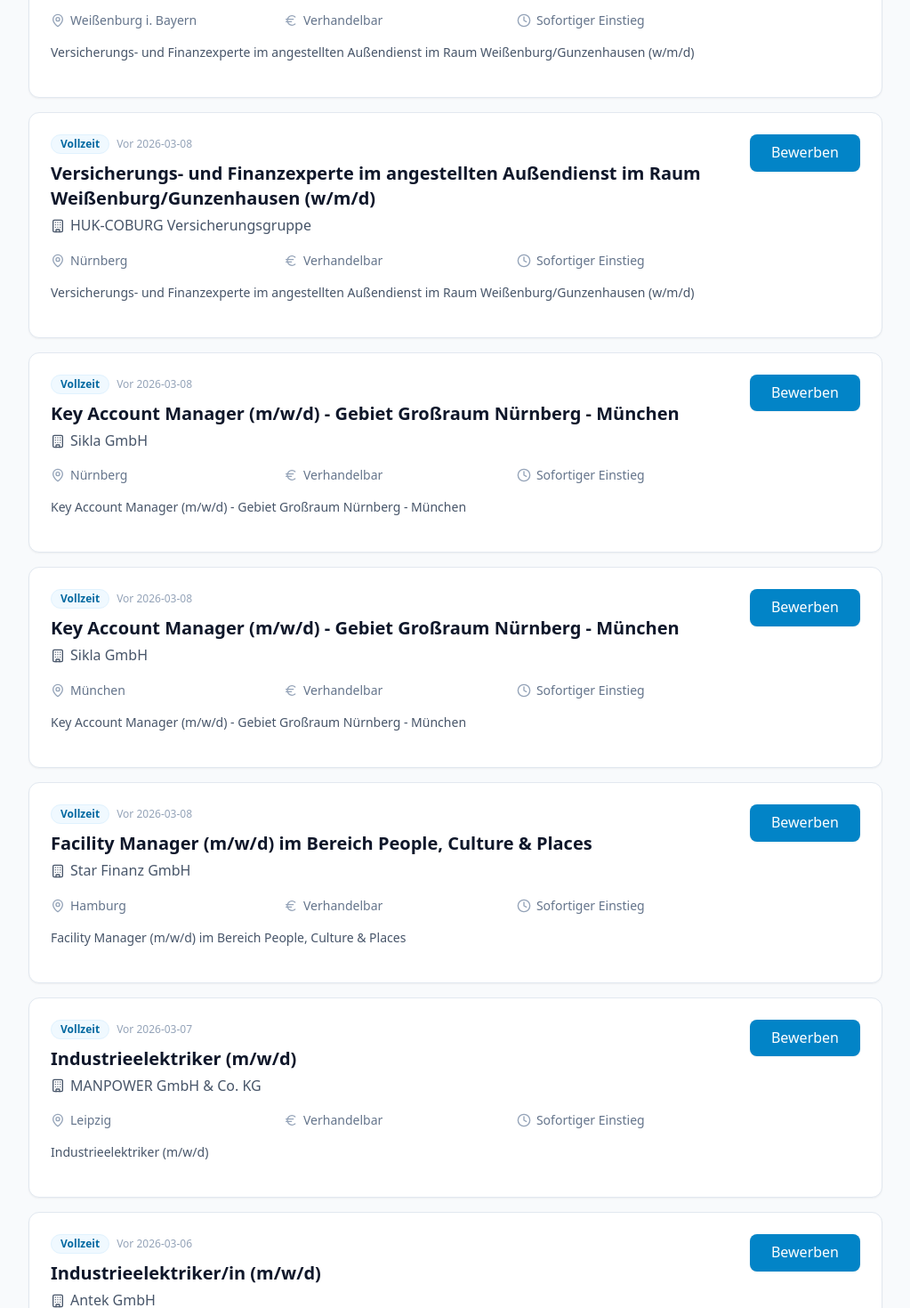
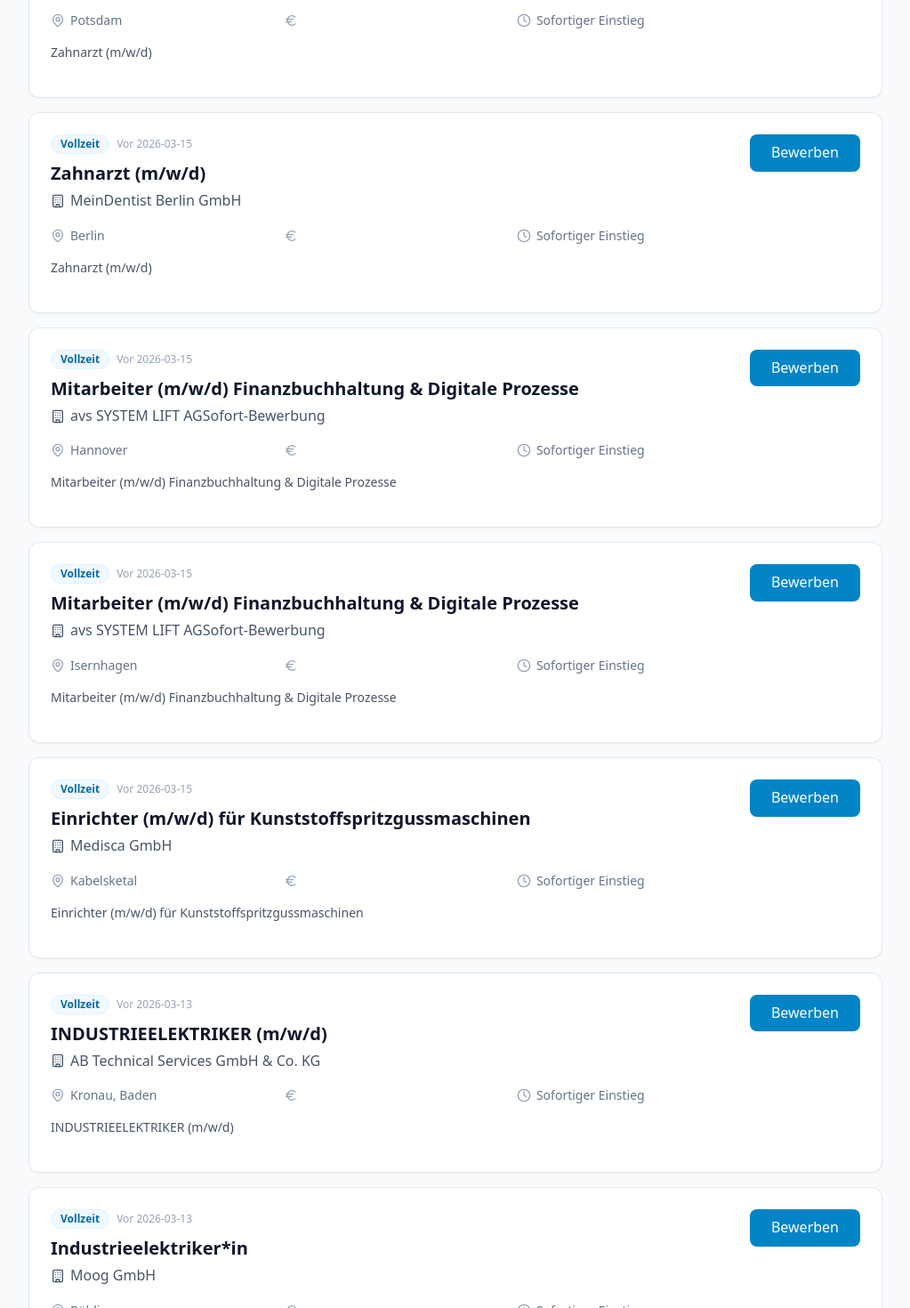
Before and after one commit to shufflethis/industrieelektriker-stellenangebote.de, a React (Vite) app: page /#/ in a window 1280 px wide. Shown: the part 1580-3050 px from the top of the page at 89% size, without its empty margins (128-1151 px from the left). Built offline with nearby package versions, Linux system fonts and the light colour scheme; no server answers.

Commit message:
chore: update job listings from external sources (HR-JobScraper)
25 jobs injected from: Arbeitsagentur, Indeed, StepStone, meinestadt.de

```diff
--- a/index.html
+++ b/index.html
@@ -133,21 +133,21 @@
   {
     "@context": "https://schema.org",
     "@type": "JobPosting",
-    "title": "Pflegefachkräfte oder Medizinische Fachangestellte (m/w/d) für die Dialyse",
-    "description": "Pflegefachkräfte oder Medizinische Fachangestellte (m/w/d) für die Dialyse",
-    "datePosted": "2026-03-08",
-    "validThrough": "2026-05-06",
+    "title": "Haustechniker/in (m/w/d) für Bestandsimmobilien mit großer Dienstwohnung",
+    "description": "Haustechniker/in (m/w/d) für Bestandsimmobilien mit großer Dienstwohnung",
+    "datePosted": "2026-03-15",
+    "validThrough": "2026-05-13",
     "employmentType": "FULL_TIME",
     "hiringOrganization": {
       "@type": "Organization",
-      "name": "Nephrocare Salzgitter GmbH Medizinisches Versorgungszentrum",
+      "name": "Neuerburg GrundstücksgemeinschaftSofort-Bewerbung",
       "sameAs": "https://industrieelektriker-stellenangebote.de"
     },
     "jobLocation": {
       "@type": "Place",
       "address": {
         "@type": "PostalAddress",
-        "addressLocality": "Salzgitter",
+        "addressLocality": "Köln",
         "addressCountry": "DE"
       }
     }
@@ -155,21 +155,21 @@
   {
     "@context": "https://schema.org",
     "@type": "JobPosting",
-    "title": "Versicherungs- und Finanzexperte im angestellten Außendienst im Raum Weißenburg/Gunzenhausen (w/m/d)",
-    "description": "Versicherungs- und Finanzexperte im angestellten Außendienst im Raum Weißenburg/Gunzenhausen (w/m/d)",
-    "datePosted": "2026-03-08",
-    "validThrough": "2026-05-06",
+    "title": "Zahnarzt (m/w/d)",
+    "description": "Zahnarzt (m/w/d)",
+    "datePosted": "2026-03-15",
+    "validThrough": "2026-05-13",
     "employmentType": "FULL_TIME",
     "hiringOrganization": {
       "@type": "Organization",
-      "name": "HUK-COBURG Versicherungsgruppe",
+      "name": "MeinDentist Berlin GmbH",
       "sameAs": "https://industrieelektriker-stellenangebote.de"
     },
     "jobLocation": {
       "@type": "Place",
       "address": {
         "@type": "PostalAddress",
-        "addressLocality": "Weißenburg i. Bayern",
+        "addressLocality": "Potsdam",
         "addressCountry": "DE"
       }
     }
@@ -177,21 +177,21 @@
   {
     "@context": "https://schema.org",
     "@type": "JobPosting",
-    "title": "Versicherungs- und Finanzexperte im angestellten Außendienst im Raum Weißenburg/Gunzenhausen (w/m/d)",
-    "description": "Versicherungs- und Finanzexperte im angestellten Außendienst im Raum Weißenburg/Gunzenhausen (w/m/d)",
-    "datePosted": "2026-03-08",
-    "validThrough": "2026-05-06",
+    "title": "Zahnarzt (m/w/d)",
+    "description": "Zahnarzt (m/w/d)",
+    "datePosted": "2026-03-15",
+    "validThrough": "2026-05-13",
     "employmentType": "FULL_TIME",
     "hiringOrganization": {
       "@type": "Organization",
-      "name": "HUK-COBURG Versicherungsgruppe",
+      "name": "MeinDentist Berlin GmbH",
       "sameAs": "https://industrieelektriker-stellenangebote.de"
     },
     "jobLocation": {
       "@type": "Place",
       "address": {
         "@type": "PostalAddress",
-        "addressLocality": "Nürnberg",
+        "addressLocality": "Berlin",
         "addressCountry": "DE"
       }
     }
@@ -199,21 +199,21 @@
   {
     "@context": "https://schema.org",
     "@type": "JobPosting",
-    "title": "Key Account Manager (m/w/d) - Gebiet Großraum Nürnberg - München",
-    "description": "Key Account Manager (m/w/d) - Gebiet Großraum Nürnberg - München",
-    "datePosted": "2026-03-08",
-    "validThrough": "2026-05-06",
+    "title": "Mitarbeiter (m/w/d) Finanzbuchhaltung & Digitale Prozesse",
+    "description": "Mitarbeiter (m/w/d) Finanzbuchhaltung & Digitale Prozesse",
+    "datePosted": "2026-03-15",
+    "validThrough": "2026-05-13",
     "employmentType": "FULL_TIME",
     "hiringOrganization": {
       "@type": "Organization",
-      "name": "Sikla GmbH",
+      "name": "avs SYSTEM LIFT AGSofort-Bewerbung",
       "sameAs": "https://industrieelektriker-stellenangebote.de"
     },
     "jobLocation": {
       "@type": "Place",
       "address": {
         "@type": "PostalAddress",
-        "addressLocality": "Nürnberg",
+        "addressLocality": "Hannover",
         "addressCountry": "DE"
       }
     }
@@ -221,21 +221,21 @@
   {
     "@context": "https://schema.org",
     "@type": "JobPosting",
-    "title": "Key Account Manager (m/w/d) - Gebiet Großraum Nürnberg - München",
-    "description": "Key Account Manager (m/w/d) - Gebiet Großraum Nürnberg - München",
-    "datePosted": "2026-03-08",
-    "validThrough": "2026-05-06",
+    "title": "Mitarbeiter (m/w/d) Finanzbuchhaltung & Digitale Prozesse",
+    "description": "Mitarbeiter (m/w/d) Finanzbuchhaltung & Digitale Prozesse",
+    "datePosted": "2026-03-15",
+    "validThrough": "2026-05-13",
     "employmentType": "FULL_TIME",
     "hiringOrganization": {
       "@type": "Organization",
-      "name": "Sikla GmbH",
+      "name": "avs SYSTEM LIFT AGSofort-Bewerbung",
       "sameAs": "https://industrieelektriker-stellenangebote.de"
     },
     "jobLocation": {
       "@type": "Place",
       "address": {
         "@type": "PostalAddress",
-        "addressLocality": "München",
+        "addressLocality": "Isernhagen",
         "addressCountry": "DE"
       }
     }
--- a/pages/Home.tsx
+++ b/pages/Home.tsx
@@ -7,253 +7,228 @@ import { Job } from '../types';
 const FEATURED_JOBS: Job[] = [
   {
     id: '1',
+    title: 'Haustechniker/in (m/w/d) für Bestandsimmobilien mit großer Dienstwohnung',
+    company: 'Neuerburg GrundstücksgemeinschaftSofort-Bewerbung',
+    location: 'Köln',
+    type: 'Vollzeit',
+    description: 'Haustechniker/in (m/w/d) für Bestandsimmobilien mit großer Dienstwohnung',
+    postedAt: '2026-03-15'
+  },
+  {
+    id: '2',
+    title: 'Zahnarzt (m/w/d)',
+    company: 'MeinDentist Berlin GmbH',
+    location: 'Potsdam',
+    type: 'Vollzeit',
+    description: 'Zahnarzt (m/w/d)',
+    postedAt: '2026-03-15'
+  },
+  {
+    id: '3',
+    title: 'Zahnarzt (m/w/d)',
+    company: 'MeinDentist Berlin GmbH',
+    location: 'Berlin',
+    type: 'Vollzeit',
+    description: 'Zahnarzt (m/w/d)',
+    postedAt: '2026-03-15'
+  },
+  {
+    id: '4',
+    title: 'Mitarbeiter (m/w/d) Finanzbuchhaltung & Digitale Prozesse',
+    company: 'avs SYSTEM LIFT AGSofort-Bewerbung',
+    location: 'Hannover',
+    type: 'Vollzeit',
+    description: 'Mitarbeiter (m/w/d) Finanzbuchhaltung & Digitale Prozesse',
+    postedAt: '2026-03-15'
+  },
+  {
+    id: '5',
+    title: 'Mitarbeiter (m/w/d) Finanzbuchhaltung & Digitale Prozesse',
+    company: 'avs SYSTEM LIFT AGSofort-Bewerbung',
+    location: 'Isernhagen',
+    type: 'Vollzeit',
+    description: 'Mitarbeiter (m/w/d) Finanzbuchhaltung & Digitale Prozesse',
+    postedAt: '2026-03-15'
+  },
+  {
+    id: '6',
+    title: 'Einrichter (m/w/d) für Kunststoffspritzgussmaschinen',
+    company: 'Medisca GmbH',
+    location: 'Kabelsketal',
+    type: 'Vollzeit',
+    description: 'Einrichter (m/w/d) für Kunststoffspritzgussmaschinen',
+    postedAt: '2026-03-15'
+  },
+  {
+    id: '7',
+    title: 'INDUSTRIEELEKTRIKER (m/w/d)',
+    company: 'AB Technical Services GmbH & Co. KG',
+    location: 'Kronau, Baden',
+    type: 'Vollzeit',
+    description: 'INDUSTRIEELEKTRIKER (m/w/d)',
+    postedAt: '2026-03-13'
+  },
+  {
+    id: '8',
+    title: 'Industrieelektriker*in',
+    company: 'Moog GmbH',
+    location: 'Böblingen',
+    type: 'Vollzeit',
+    description: 'Industrieelektriker*in',
+    postedAt: '2026-03-13'
+  },
+  {
+    id: '9',
+    title: 'Industrieelektriker*in',
+    company: 'dormakaba Deutschland GmbH',
+    location: 'Bühl, Baden',
+    type: 'Vollzeit',
+    description: 'Industrieelektriker*in',
+    postedAt: '2026-03-13'
+  },
+  {
+    id: '10',
+    title: 'Industrieelektriker*in',
+    company: 'BHK Tief- und Rohrbau GmbH & Co. KG',
+    location: 'Hamburg',
+    type: 'Vollzeit',
+    description: 'Industrieelektriker*in',
+    postedAt: '2026-03-13'
+  },
+  {
+    id: '11',
+    title: 'Industrieelektriker (m/w/d)',
+    company: 'BleckmannSchulze GmbH (Troisdorf)',
+    location: 'Niederkassel, Rhein',
+    type: 'Vollzeit',
+    description: 'Industrieelektriker (m/w/d)',
+    postedAt: '2026-03-13'
+  },
+  {
+    id: '12',
+    title: 'Industrieelektriker (m/w/d)',
+    company: 'Piening GmbH (Kaiserslautern)',
+    location: 'Enkenbach-Alsenborn',
+    type: 'Vollzeit',
+    description: 'Industrieelektriker (m/w/d)',
+    postedAt: '2026-03-12'
+  },
+  {
+    id: '13',
+    title: 'Industrieelektriker (m/w/d)',
+    company: 'JobImpulse Nord GmbH Lüdenscheid',
+    location: 'Lüdenscheid',
+    type: 'Vollzeit',
+    description: 'Industrieelektriker (m/w/d)',
+    postedAt: '2026-03-11'
+  },
+  {
+    id: '14',
+    title: 'Industrieelektriker (m/w/d)',
+    company: 'Sandmann Infrastruktur GmbH',
+    location: 'Sternberg, Mecklenburg',
+    type: 'Vollzeit',
+    description: 'Industrieelektriker (m/w/d)',
+    postedAt: '2026-03-11'
+  },
+  {
+    id: '15',
+    title: 'Industrieelektriker*in',
+    company: 'BHK Tief- und Rohrbau GmbH & Co. KG',
+    location: 'Bremerhaven',
+    type: 'Vollzeit',
+    description: 'Industrieelektriker*in',
+    postedAt: '2026-03-11'
+  },
+  {
+    id: '16',
+    title: 'Industrieelektriker (m/w/d)',
+    company: 'persona service AG & Co. KG',
+    location: 'Gettorf',
+    type: 'Vollzeit',
+    description: 'Industrieelektriker (m/w/d)',
+    postedAt: '2026-03-09'
+  },
+  {
+    id: '17',
+    title: 'Industrieelektriker (m/w/d)',
+    company: 'DIEPA GmbH Filiale Wurzen',
+    location: 'Leipzig',
+    type: 'Vollzeit',
+    description: 'Industrieelektriker (m/w/d)',
+    postedAt: '2026-03-09'
+  },
+  {
+    id: '18',
+    title: 'Industrieelektriker (m/w/d)',
+    company: 'Randstad Deutschland',
+    location: 'Berlin',
+    type: 'Vollzeit',
+    description: 'Industrieelektriker (m/w/d)',
+    postedAt: '2026-03-09'
+  },
+  {
+    id: '19',
+    title: 'Industrieelektriker*in',
+    company: 'VGF - Stadtwerke Verkehrsgesellschaft Frankfurt am Main mbH',
+    location: 'Frankfurt am Main',
+    type: 'Vollzeit',
+    description: 'Industrieelektriker*in',
+    postedAt: '2026-03-09'
+  },
+  {
+    id: '20',
+    title: 'Industrieelektriker*in',
+    company: 'Volkswagen',
+    location: 'Emden, Ostfriesland',
+    type: 'Vollzeit',
+    description: 'Industrieelektriker*in',
+    postedAt: '2026-03-09'
+  },
+  {
+    id: '21',
+    title: 'Industrieelektriker*in',
+    company: 'Volkswagen',
+    location: 'Braunschweig',
+    type: 'Vollzeit',
+    description: 'Industrieelektriker*in',
+    postedAt: '2026-03-09'
+  },
+  {
+    id: '22',
+    title: 'Industrieelektriker (m/w/d)',
+    company: 'tempster GmbH',
+    location: 'Augsburg, Bayern',
+    type: 'Vollzeit',
+    description: 'Industrieelektriker (m/w/d)',
+    postedAt: '2026-03-08'
+  },
+  {
+    id: '23',
     title: 'Pflegefachkräfte oder Medizinische Fachangestellte (m/w/d) für die Dialyse',
     company: 'Nephrocare Salzgitter GmbH Medizinisches Versorgungszentrum',
     location: 'Salzgitter',
     type: 'Vollzeit',
-    salary: 'Verhandelbar',
     description: 'Pflegefachkräfte oder Medizinische Fachangestellte (m/w/d) für die Dialyse',
     postedAt: '2026-03-08'
   },
   {
-    id: '2',
+    id: '24',
     title: 'Versicherungs- und Finanzexperte im angestellten Außendienst im Raum Weißenburg/Gunzenhausen (w/m/d)',
     company: 'HUK-COBURG Versicherungsgruppe',
     location: 'Weißenburg i. Bayern',
     type: 'Vollzeit',
-    salary: 'Verhandelbar',
     description: 'Versicherungs- und Finanzexperte im angestellten Außendienst im Raum Weißenburg/Gunzenhausen (w/m/d)',
     postedAt: '2026-03-08'
   },
   {
-    id: '3',
+    id: '25',
     title: 'Versicherungs- und Finanzexperte im angestellten Außendienst im Raum Weißenburg/Gunzenhausen (w/m/d)',
     company: 'HUK-COBURG Versicherungsgruppe',
     location: 'Nürnberg',
     type: 'Vollzeit',
-    salary: 'Verhandelbar',
     description: 'Versicherungs- und Finanzexperte im angestellten Außendienst im Raum Weißenburg/Gunzenhausen (w/m/d)',
     postedAt: '2026-03-08'
-  },
-  {
-    id: '4',
-    title: 'Key Account Manager (m/w/d) - Gebiet Großraum Nürnberg - München',
-    company: 'Sikla GmbH',
-    location: 'Nürnberg',
-    type: 'Vollzeit',
-    salary: 'Verhandelbar',
-    description: 'Key Account Manager (m/w/d) - Gebiet Großraum Nürnberg - München',
-    postedAt: '2026-03-08'
-  },
-  {
-    id: '5',
-    title: 'Key Account Manager (m/w/d) - Gebiet Großraum Nürnberg - München',
-    company: 'Sikla GmbH',
-    location: 'München',
-    type: 'Vollzeit',
-    salary: 'Verhandelbar',
-    description: 'Key Account Manager (m/w/d) - Gebiet Großraum Nürnberg - München',
-    postedAt: '2026-03-08'
-  },
-  {
-    id: '6',
-    title: 'Facility Manager (m/w/d) im Bereich People, Culture & Places',
-    company: 'Star Finanz GmbH',
-    location: 'Hamburg',
-    type: 'Vollzeit',
-    salary: 'Verhandelbar',
-    description: 'Facility Manager (m/w/d) im Bereich People, Culture & Places',
-    postedAt: '2026-03-08'
-  },
-  {
-    id: '7',
-    title: 'Industrieelektriker (m/w/d)',
-    company: 'MANPOWER GmbH & Co. KG',
-    location: 'Leipzig',
-    type: 'Vollzeit',
-    salary: 'Verhandelbar',
-    description: 'Industrieelektriker (m/w/d)',
-    postedAt: '2026-03-07'
-  },
-  {
-    id: '8',
-    title: 'Industrieelektriker/in (m/w/d)',
-    company: 'Antek GmbH',
-    location: 'Karlsruhe, Baden',
-    type: 'Vollzeit',
-    salary: 'Verhandelbar',
-    description: 'Industrieelektriker/in (m/w/d)',
-    postedAt: '2026-03-06'
-  },
-  {
-    id: '9',
-    title: 'Industrieelektriker (m/w/d)',
-    company: 'PERSO PLANKONTOR Nord GmbH',
-    location: 'Bremen',
-    type: 'Vollzeit',
-    salary: 'Verhandelbar',
-    description: 'Industrieelektriker (m/w/d)',
-    postedAt: '2026-03-06'
-  },
-  {
-    id: '10',
-    title: 'Industrieelektriker (m/w/d)',
-    company: 'MK Industrieservice Leuna GmbH',
-    location: 'Schkopau',
-    type: 'Vollzeit',
-    salary: 'Verhandelbar',
-    description: 'Industrieelektriker (m/w/d)',
-    postedAt: '2026-03-06'
-  },
-  {
-    id: '11',
-    title: 'Industrieelektriker (m/w/d)',
-    company: 'Dornseifer Personalmanagement GmbH NL Leipzig',
-    location: 'Zwenkau',
-    type: 'Vollzeit',
-    salary: 'Verhandelbar',
-    description: 'Industrieelektriker (m/w/d)',
-    postedAt: '2026-03-06'
-  },
-  {
-    id: '12',
-    title: 'Industrieelektriker (m/w/d)',
-    company: 'Office People Personalmanagment GmbH Unna',
-    location: 'Unna',
-    type: 'Vollzeit',
-    salary: 'Verhandelbar',
-    description: 'Industrieelektriker (m/w/d)',
-    postedAt: '2026-03-06'
-  },
-  {
-    id: '13',
-    title: 'Industrieelektriker (m/w/d)',
-    company: 'Office People GmbH Niederlassung Stuhr Personaldienstleistungen',
-    location: 'Stuhr',
-    type: 'Vollzeit',
-    salary: 'Verhandelbar',
-    description: 'Industrieelektriker (m/w/d)',
-    postedAt: '2026-03-06'
-  },
-  {
-    id: '14',
-    title: 'Industrieelektriker (m/w/d)',
-    company: 'Office People Personalmanagement GmbH Hagen',
-    location: 'Hagen, Westfalen',
-    type: 'Vollzeit',
-    salary: 'Verhandelbar',
-    description: 'Industrieelektriker (m/w/d)',
-    postedAt: '2026-03-06'
-  },
-  {
-    id: '15',
-    title: 'Industrieelektriker (m/w/d)',
-    company: 'expertum GmbH',
-    location: 'Schwäbisch Hall',
-    type: 'Vollzeit',
-    salary: 'Verhandelbar',
-    description: 'Industrieelektriker (m/w/d)',
-    postedAt: '2026-03-06'
-  },
-  {
-    id: '16',
-    title: 'Industrieelektriker (m/w/d)',
-    company: 'Office People Personalmanagment GmbH Unna',
-    location: 'Wickede (Ruhr)',
-    type: 'Vollzeit',
-    salary: 'Verhandelbar',
-    description: 'Industrieelektriker (m/w/d)',
-    postedAt: '2026-03-06'
-  },
-  {
-    id: '17',
-    title: 'Industrieelektriker m/w/d',
-    company: 'Arena Personal Management GmbH - Niederlassung Ludwigshafen',
-    location: 'Mannheim',
-    type: 'Vollzeit',
-    salary: 'Verhandelbar',
-    description: 'Industrieelektriker m/w/d',
-    postedAt: '2026-03-06'
-  },
-  {
-    id: '18',
-    title: 'Industrieelektriker (m/w/d)',
-    company: 'AlphaConsult Premium KG',
-    location: 'Paderborn',
-    type: 'Vollzeit',
-    salary: 'Verhandelbar',
-    description: 'Industrieelektriker (m/w/d)',
-    postedAt: '2026-03-06'
-  },
-  {
-    id: '19',
-    title: 'Industrieelektriker (m/w/d)',
-    company: 'Office People GmbH Niederlassung Bremerhaven Personaldienstleistungen',
-    location: 'Bremerhaven',
-    type: 'Vollzeit',
-    salary: 'Verhandelbar',
-    description: 'Industrieelektriker (m/w/d)',
-    postedAt: '2026-03-06'
-  },
-  {
-    id: '20',
-    title: 'Industrieelektriker (m/w/d)',
-    company: 'FERCHAU GmbH Niederlassung Nürnberg City',
-    location: 'Nürnberg, Mittelfranken',
-    type: 'Vollzeit',
-    salary: 'Verhandelbar',
-    description: 'Industrieelektriker (m/w/d)',
-    postedAt: '2026-03-06'
-  },
-  {
-    id: '21',
-    title: 'Industrieelektriker (m/w/d)',
-    company: 'Expert Select GmbH',
-    location: 'Nürnberg, Mittelfranken',
-    type: 'Vollzeit',
-    salary: 'Verhandelbar',
-    description: 'Industrieelektriker (m/w/d)',
-    postedAt: '2026-03-05'
-  },
-  {
-    id: '22',
-    title: 'Industrieelektriker (m/w/d)',
-    company: 'Expert Select GmbH',
-    location: 'Hannover',
-    type: 'Vollzeit',
-    salary: 'Verhandelbar',
-    description: 'Industrieelektriker (m/w/d)',
-    postedAt: '2026-03-05'
-  },
-  {
-    id: '23',
-    title: 'Industrieelektriker (m/w/d)',
-    company: 'E-Max Aluminiumprofile GmbH',
-    location: 'Crailsheim',
-    type: 'Vollzeit',
-    salary: 'Verhandelbar',
-    description: 'Industrieelektriker (m/w/d)',
-    postedAt: '2026-03-04'
-  },
-  {
-    id: '24',
-    title: 'Industrieelektriker (m/w/d)',
-    company: 'zeitkraft Gesellschaft für Personalservice mbH',
-    location: 'München',
-    type: 'Vollzeit',
-    salary: 'Verhandelbar',
-    description: 'Industrieelektriker (m/w/d)',
-    postedAt: '2026-03-04'
-  },
-  {
-    id: '25',
-    title: 'Industrieelektriker (m/w/d)',
-    company: 'JobImpulse Süd GmbH Mainz',
-    location: 'Klein-Winternheim',
-    type: 'Vollzeit',
-    salary: 'Verhandelbar',
-    description: 'Industrieelektriker (m/w/d)',
-    postedAt: '2026-03-03'
   }
 ];
 
```
